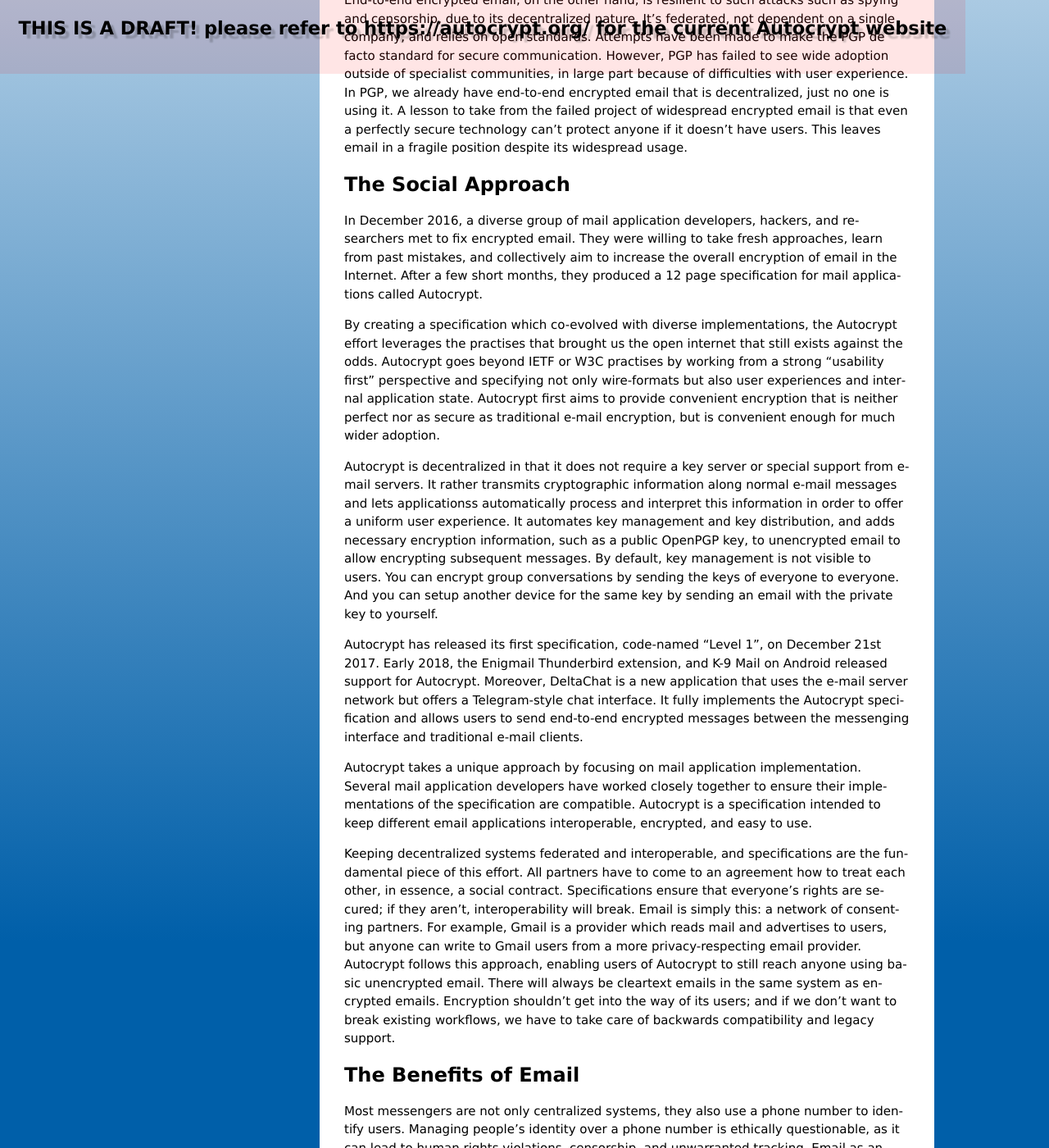
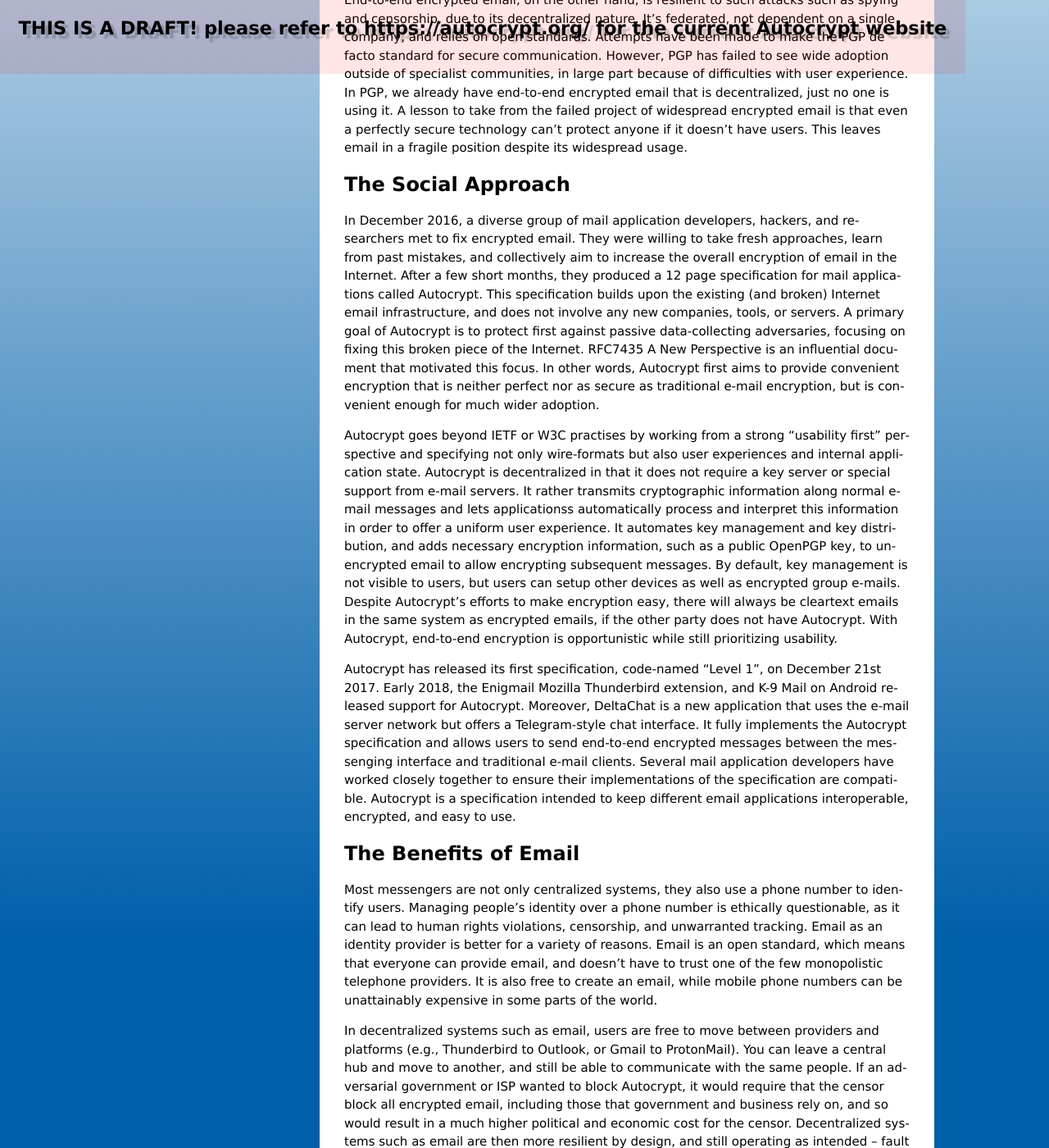
Before and after one commit to autocrypt/autocrypt, a Sphinx documentation site: the page built from doc/blog/18/03/07/index.rst, in a window 1280 px wide and 1400 px high, scrolled down 851 px. Shown: the whole window at 82% size. Built offline with Sphinx 7.4.7, drawn with Linux system fonts in a browser that asks for light colours.

Commit message:
fix section 2 with some flow

```diff
--- a/doc/blog/18/03/07/index.rst
+++ b/doc/blog/18/03/07/index.rst
@@ -47,55 +47,40 @@
 to take fresh approaches, learn from past mistakes, and collectively
 aim to increase the overall encryption of email in the Internet. After
 a few short months, they produced a 12 page specification for mail
-applications called Autocrypt.
+applications called Autocrypt. This specification builds upon the existing (and broken) Internet email
+infrastructure, and does not involve any new companies, tools, or servers.
+A primary goal of Autocrypt is to protect first against passive data-collecting
+adversaries, focusing on fixing this broken piece of the Internet. RFC7435
+A New Perspective is an influential document that motivated this focus.  In
+other words, Autocrypt first aims to provide convenient encryption that is
+neither perfect nor as secure as traditional e-mail encryption, but is
+convenient enough for much wider adoption.
 
-By creating a specification which co-evolved with diverse
-implementations, the Autocrypt effort leverages the practises that
-brought us the open internet that still exists against the odds.
-Autocrypt goes beyond IETF or W3C practises by working from a strong
-"usability first" perspective and specifying not only wire-formats but
-also user experiences and internal application state. Autocrypt first aims
-to provide convenient encryption that is neither perfect nor as secure
-as traditional e-mail encryption, but is convenient enough for much
-wider adoption.
-
-Autocrypt is decentralized in that it does not require a key server or special
-support from e-mail servers. It rather transmits cryptographic information
-along normal e-mail messages and lets applicationss automatically process and
-interpret this information in order to offer a uniform user experience.  It
-automates key management and key distribution, and adds necessary encryption
-information, such as a public OpenPGP key, to unencrypted email to allow
-encrypting subsequent messages.  By default, key management is not visible to
-users. You can encrypt group conversations by sending the keys of everyone to
-everyone.  And you can setup another device for the same key by sending an
-email with the private key to yourself.
+Autocrypt goes beyond IETF or W3C practises by working from a strong "usability
+first" perspective and specifying not only wire-formats but also user
+experiences and internal application state. Autocrypt is decentralized in that
+it does not require a key server or special support from e-mail servers. It
+rather transmits cryptographic information along normal e-mail messages and
+lets applicationss automatically process and interpret this information in
+order to offer a uniform user experience.  It automates key management and key
+distribution, and adds necessary encryption information, such as a public
+OpenPGP key, to unencrypted email to allow encrypting subsequent messages.  By
+default, key management is not visible to users, but users can setup other
+devices as well as encrypted group e-mails. Despite Autocrypt's efforts to make
+encryption easy, there will always be cleartext emails in the same system as
+encrypted emails, if the other party does not have Autocrypt. With Autocrypt,
+end-to-end encryption is opportunistic while still prioritizing usability.
 
 Autocrypt has released its first specification, code-named "Level 1", on
-December 21st 2017.  Early 2018, the Enigmail Thunderbird extension,
+December 21st 2017. Early 2018, the Enigmail Mozilla Thunderbird extension,
 and K-9 Mail on Android released support for Autocrypt. Moreover, DeltaChat is
 a new application that uses the e-mail server network but offers a
 Telegram-style chat interface. It fully implements the Autocrypt specification
 and allows users to send end-to-end encrypted messages between the messenging
-interface and traditional e-mail clients.
-
-Autocrypt takes a unique approach by focusing on mail application
-implementation. Several mail application developers have worked closely
-together to ensure their implementations of the specification are compatible.
-Autocrypt is a specification intended to keep different email applications
-interoperable, encrypted, and easy to use.
-
-Keeping decentralized systems federated and interoperable, and specifications
-are the fundamental piece of this effort. All partners have to come to an
-agreement how to treat each other, in essence, a social contract.
-Specifications ensure that everyone's rights are secured; if they aren't,
-interoperability will break. Email is simply this: a network of consenting
-partners. For example, Gmail is a provider which reads mail and advertises to
-users, but anyone can write to Gmail users from a more privacy-respecting email
-provider. Autocrypt follows this approach, enabling users of Autocrypt to still
-reach anyone using basic unencrypted email. There will always be cleartext
-emails in the same system as encrypted emails. Encryption shouldn't get into
-the way of its users; and if we don't want to break existing workflows, we have
-to take care of backwards compatibility and legacy support.
+interface and traditional e-mail clients. Several mail application developers
+have worked closely together to ensure their implementations of the
+specification are compatible.  Autocrypt is a specification intended to keep
+different email applications interoperable, encrypted, and easy to use.
 
 The Benefits of Email
 ------------------------
```
